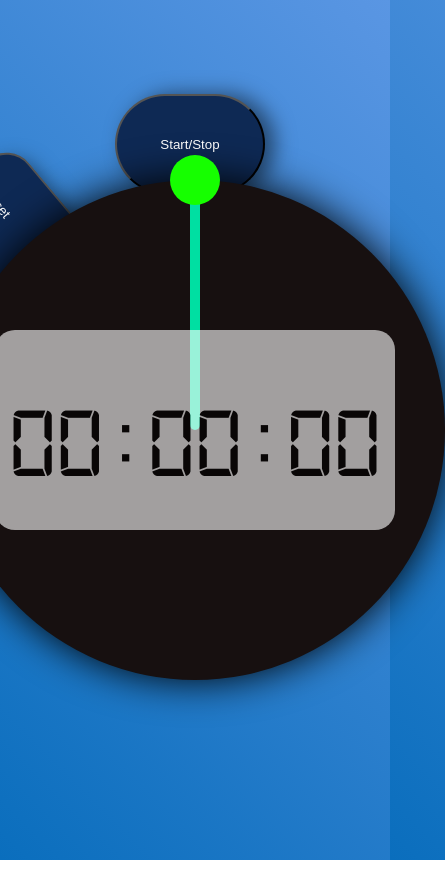
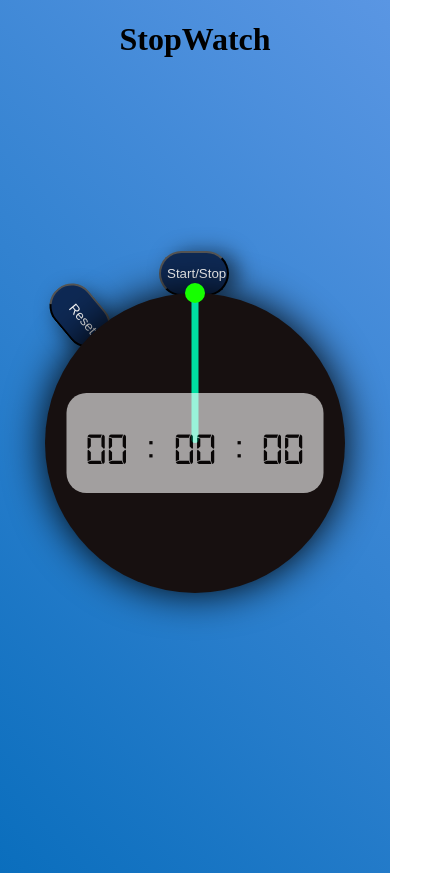
Before and after one commit to Aswin17101995/jsstopwatchanimated, a plain HTML site: page index.html in a window 390 px wide. Shown: the whole page, 445 px wide, since content can reach past the window. Drawn offline with Linux system fonts and the light colour scheme.

Commit message:
mobile view optiimized

```diff
--- a/index.html
+++ b/index.html
@@ -8,6 +8,9 @@
 </head>
 <body>
     <div class="container">
+        <div class="heading">
+            <h1>StopWatch</h1>
+        </div>
         <div class="watch-wrapper">
             <div class="watch" id="watchi">
                 <div class="pointer">
--- a/style.css
+++ b/style.css
@@ -15,6 +15,9 @@ body {
     height: 100vh;
     margin: 0 auto;
     position: relative;
+}
+.container .heading{
+    text-align: center;
 }
 .watch-wrapper {
     position: absolute;
@@ -135,3 +138,35 @@ all button is absolute position and arranged properly  */
     min-width: 100px;
     margin: auto;
 }
+
+@media (min-width:1px) and (max-width:900px){
+    .watch{
+        width: 300px;
+        height: 300px;
+    }
+    .watch-wrapper button{
+        width: 70px;
+        height: 45px;
+    }
+    .time-box{
+        height: 100px;
+        width: 257px;
+        font-size: 45px;
+    }
+    .time-box div{
+        min-width: 45px;
+    }
+    .pointer{
+        width: 20px;
+        height: 20px;
+        top: -10px;
+    }
+    .nail{
+        height: 150px;
+        width: 7px;
+    }
+    .start_btn{
+        top:-42px;
+        left:38%;
+    }
+}
```
